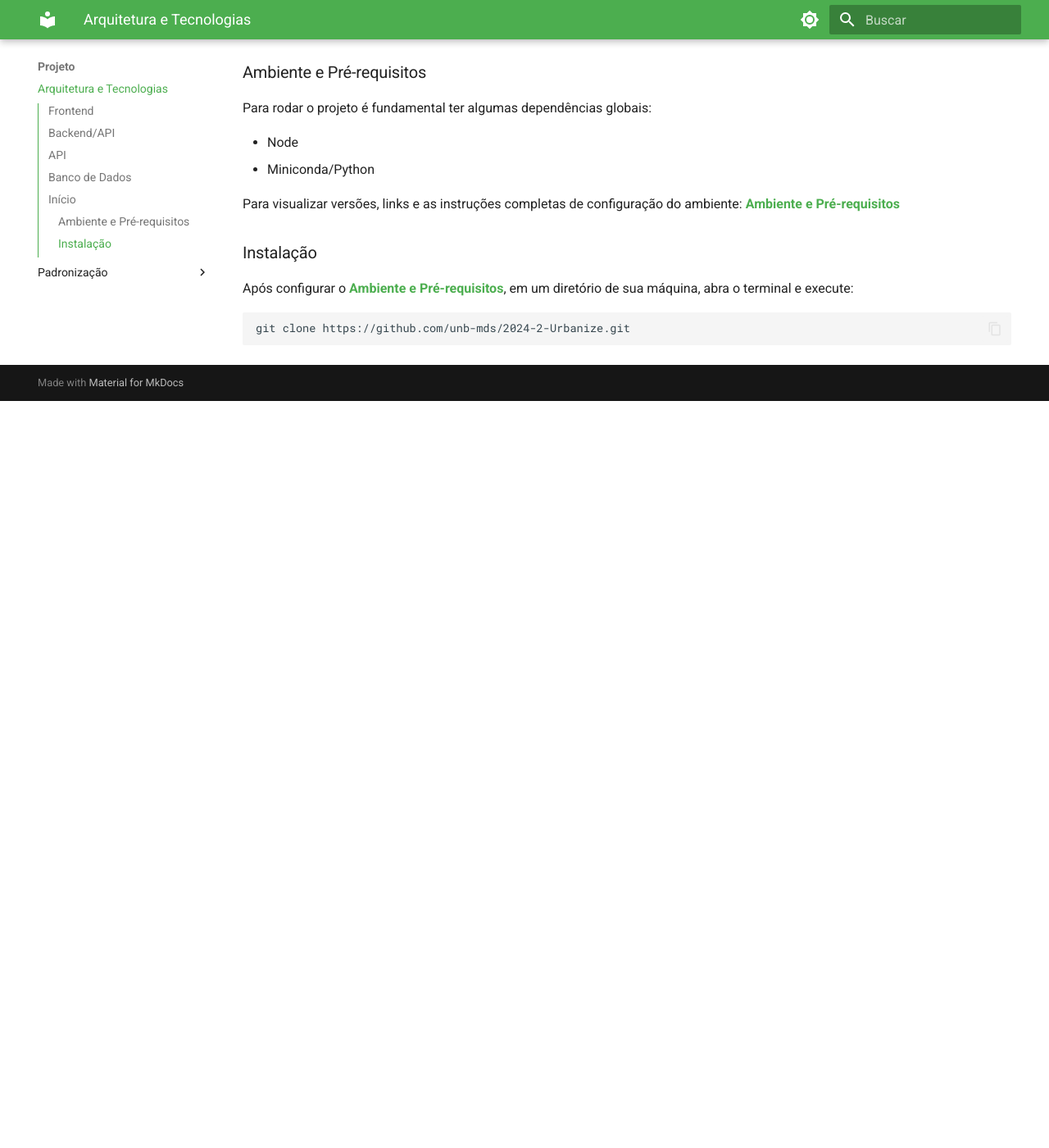
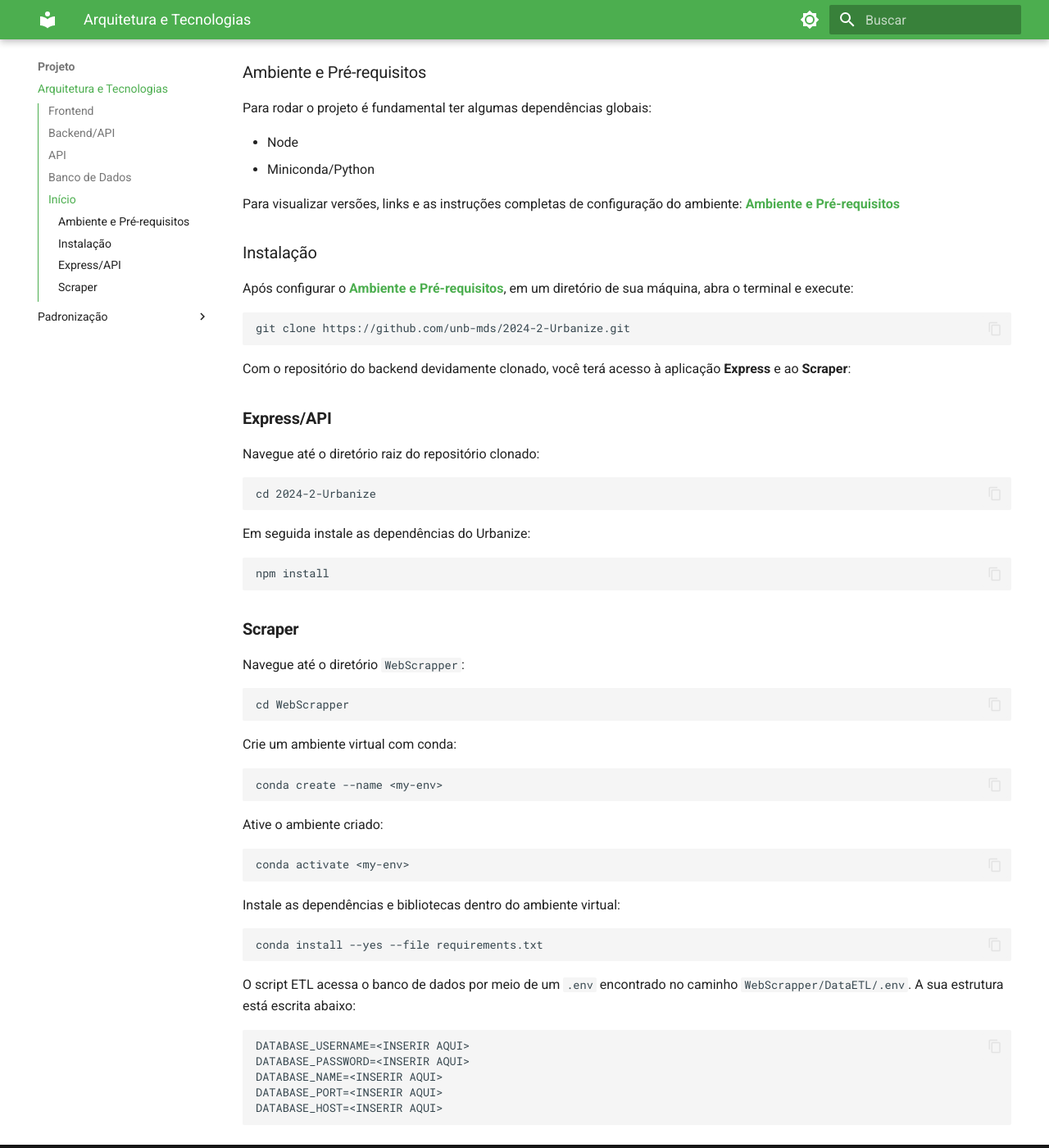
Before and after one commit to unb-mds/2024-2-Urbanize, an MkDocs documentation site: the page built from docs/projects/arquitetura.md, in a window 1280 px wide and 1400 px high, scrolled down 4302 px. Shown: the whole window at 82% size. Built offline with MkDocs 1.6.1 and Material for MkDocs 9.7.7, drawn with Linux system fonts in a browser that asks for light colours; before the commit the page ends 4791 px from its top, so only the background shows below that.

Commit message:
Scraper no Mkdocs

````diff
--- a/docs/projects/arquitetura.md
+++ b/docs/projects/arquitetura.md
@@ -112,3 +112,54 @@ Após configurar o [**Ambiente e Pré-requisitos**](https://unb-mds.github.io/20
 ```bash
 git clone https://github.com/unb-mds/2024-2-Urbanize.git
 ```
+
+Com o repositório do backend devidamente clonado, você terá acesso à aplicação **Express** e ao **Scraper**:
+
+### **Express/API**
+
+Navegue até o diretório raiz do repositório clonado:
+
+```bash
+cd 2024-2-Urbanize
+```
+Em seguida instale as dependências do Urbanize:
+
+```bash
+npm install
+```
+
+### **Scraper**
+
+Navegue até o diretório `WebScrapper`:
+
+```bash
+cd WebScrapper
+```
+Crie um ambiente virtual com conda:
+
+```bash
+conda create --name <my-env>
+```
+
+Ative o ambiente criado:
+
+```bash
+conda activate <my-env>
+```
+
+Instale as dependências e bibliotecas dentro do ambiente virtual:
+
+```bash
+conda install --yes --file requirements.txt
+```
+
+O script ETL acessa o banco de dados por meio de um `.env` encontrado no caminho
+`WebScrapper/DataETL/.env`. A sua estrutura está escrita abaixo:
+
+```bash
+DATABASE_USERNAME=<INSERIR AQUI>
+DATABASE_PASSWORD=<INSERIR AQUI>
+DATABASE_NAME=<INSERIR AQUI>
+DATABASE_PORT=<INSERIR AQUI>
+DATABASE_HOST=<INSERIR AQUI>
+```
````
